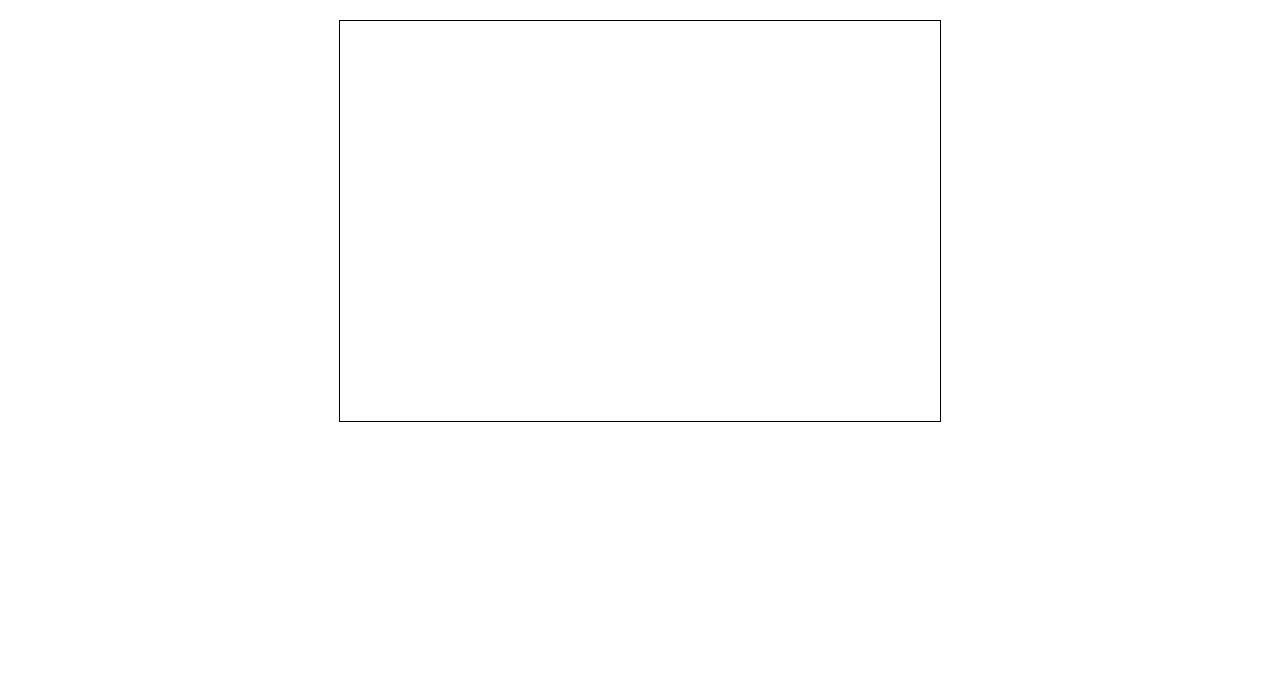
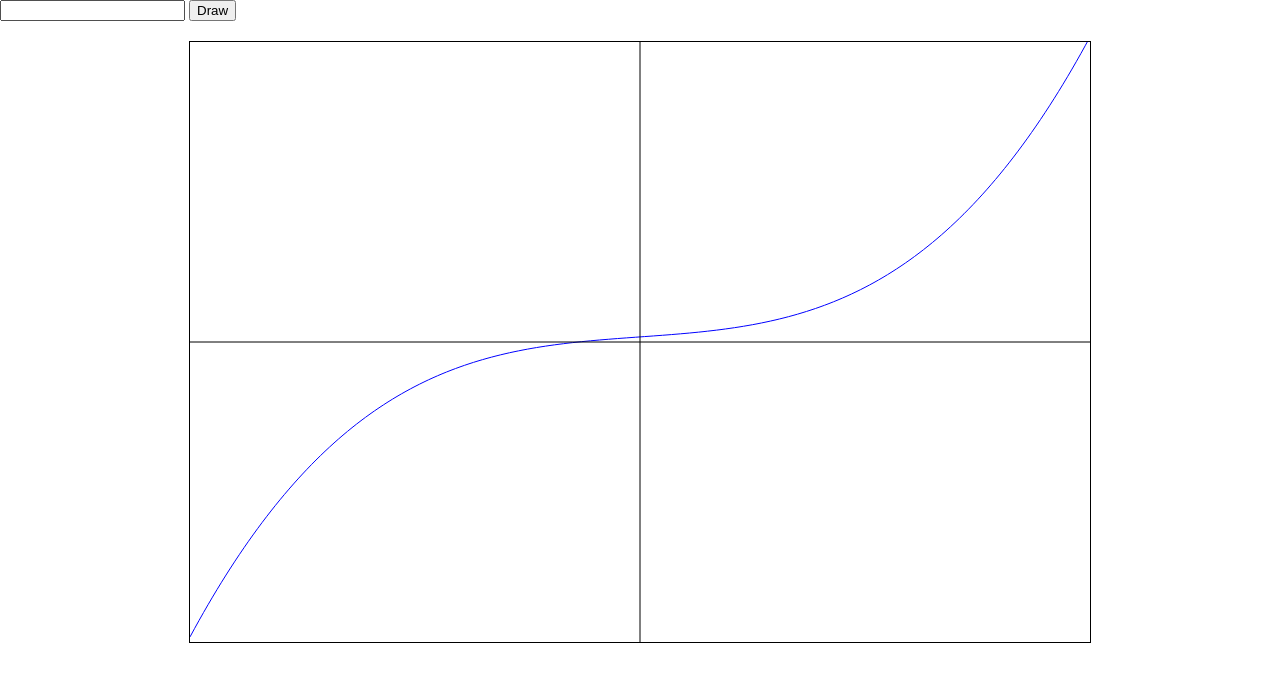
Before and after one commit to Artur8090/Project-Graph, a plain HTML site: page index.html in a window 1280 px wide. Drawn offline with Linux system fonts and the light colour scheme.

Commit message:
additions to the graph

```diff
--- a/index.html
+++ b/index.html
@@ -7,7 +7,9 @@
     <link rel="stylesheet" href="style.css">
 </head>
 <body>
-    <canvas id="canvas" width="600" height="400"></canvas>
+    <input type="text" id="input">
+    <button id="draw">Draw</button>
+    <canvas id="canvas" width="900" height="600"></canvas>
     <script src="script.js"></script>
 </body>
 </html>
--- a/script.js
+++ b/script.js
@@ -1,9 +1,10 @@
 window.onload = function () {
     let canvas = document.getElementById('canvas');
     let c = canvas.getContext("2d");
-
+    let input = document.querySelector('#input');
+    let draw = document.querySelector('#draw');
     function f(x) {
-        return x**x
+        return x**3 + 12 * x + 19;
     }
 
     let startX = -10;
@@ -13,23 +14,39 @@ window.onload = function () {
     let minY = f(startX);
     let maxY = f(startX);
 
-    for(let x = startX + stepX; x <= endX; x+= stepX){
+    for (let x = startX + stepX; x <= endX; x += stepX) {
         let y = f(x);
         minY = Math.min(minY, y);
         maxY = Math.max(maxY, y);
     }
 
-
     let scaleX = canvas.width / (endX - startX);
     let scaleY = canvas.height / (maxY - minY);
 
+    let middleY = canvas.height / 2;
+
+
+
     c.beginPath();
-    c.moveTo(startX * scaleX, canvas.height - f(startX) * scaleY);
-    for (let x = startX + stepX; x <= endX; x += stepX) {
+    for (let x = startX; x <= endX; x += stepX) {
         let y = f(x);
         let plotX = (x - startX) * scaleX;
-        let plotY = canvas.height - y * scaleY;
+        let plotY = middleY - y * scaleY;
         c.lineTo(plotX, plotY);
     }
+    c.strokeStyle = "blue";
+    c.stroke();
+
+    c.beginPath();
+    c.moveTo(0, middleY);
+    c.lineTo(canvas.width, middleY);
+    c.strokeStyle = "black";
+    c.stroke();
+
+
+    c.beginPath();
+    c.moveTo(canvas.width / 2, 0);
+    c.lineTo(canvas.width / 2, canvas.height);
+    c.strokeStyle = "black";
     c.stroke();
 }
--- a/style.css
+++ b/style.css
@@ -1,9 +1,16 @@
 body{
     margin: 0;
     padding: 0;
+
+    width: 100vw;
+    height: 100vh;
 }
 canvas {
     border: 1px solid black;
     display: block;
     margin: 20px auto;
 }
+html{
+    width: 100vw;
+    height: 100vh;
+}
```
